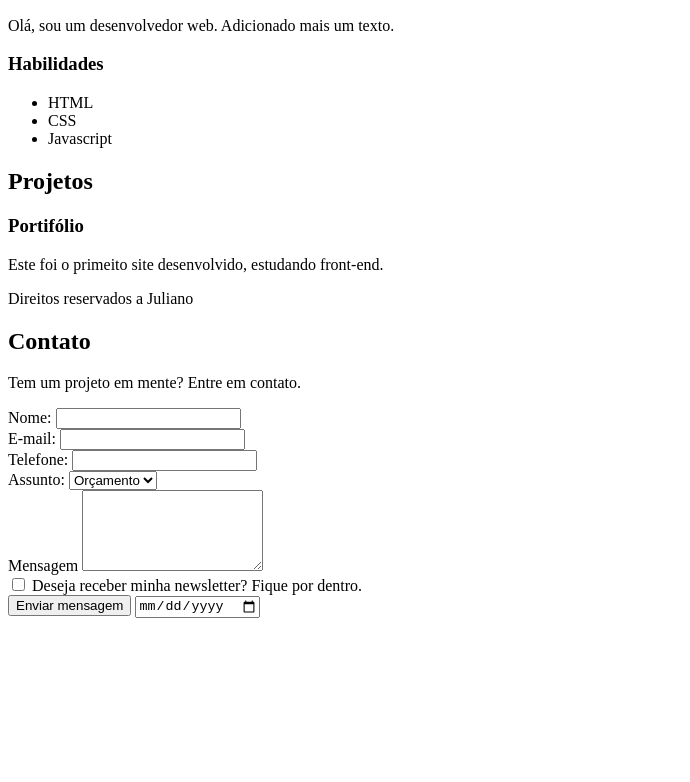
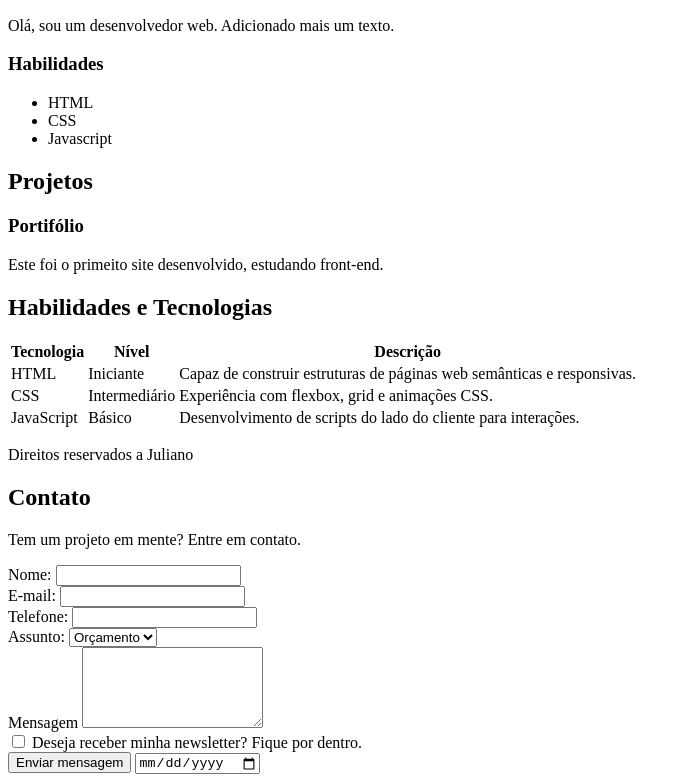
Before and after one commit to julianobtech/site, a plain HTML site: page index.html in a window 1280 px wide. Shown: the part 682-1464 px from the top of the page, without its empty margins (0-690 px from the left). Before the commit the page ends 1308 px from the top, so only its background shows below. Drawn offline with Linux system fonts and the light colour scheme.

Commit message:
Adicionado tabelas

```diff
--- a/index.html
+++ b/index.html
@@ -47,6 +47,41 @@
         </article>
     </section>
 
+    <section id="habilidades">
+        <h2>Habilidades e Tecnologias</h2>
+
+        <table>
+            <thead>
+                <tr>
+                    <th>Tecnologia</th>
+                    <th>Nível</th>
+                    <th>Descrição</th>
+                </tr>
+            </thead>
+
+            <tbody>
+                <tr>
+                    <td>HTML</td>
+                    <td>Iniciante</td>
+                    <td>Capaz de construir estruturas de páginas web semânticas e responsivas.</td>
+                </tr>
+
+                <tr>
+                    <td>CSS</td>
+                    <td>Intermediário</td>
+                    <td>Experiência com flexbox, grid e animações CSS.</td>
+                </tr>
+
+                <tr>
+                    <td>JavaScript</td>
+                    <td>Básico</td>
+                    <td>Desenvolvimento de scripts do lado do cliente para interações.</td>
+                </tr>
+            </tbody>
+        </table>
+
+    </section>
+
     <footer>
         <p>Direitos reservados a Juliano</p>
 
```
